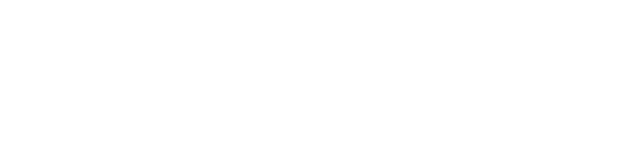
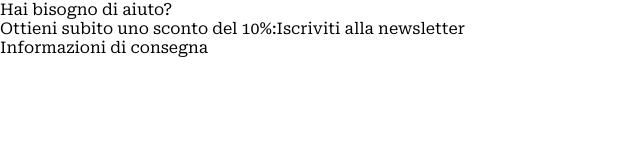
Before and after one commit to Jefferson-Duartte/PB_Desafio_3_Ecommerce, a plain HTML site: page index.html in a window 1280 px wide. Shown: the whole page, without its empty margins (0-640 px from the left). Drawn offline with Linux system fonts and the light colour scheme; files that its build step writes are made by us from their sources.

Commit message:
feat: create offer section in index.html

```diff
--- a/index.html
+++ b/index.html
@@ -18,5 +18,10 @@
 
 </head>
 <body>
+  <aside id="offer-section">
+    <p>Hai bisogno di aiuto?</p>
+    <p>Ottieni subito uno sconto del 10%:Iscriviti alla newsletter</p>
+    <p>Informazioni di consegna</p>
+  </aside>
 </body>
 </html>
```
